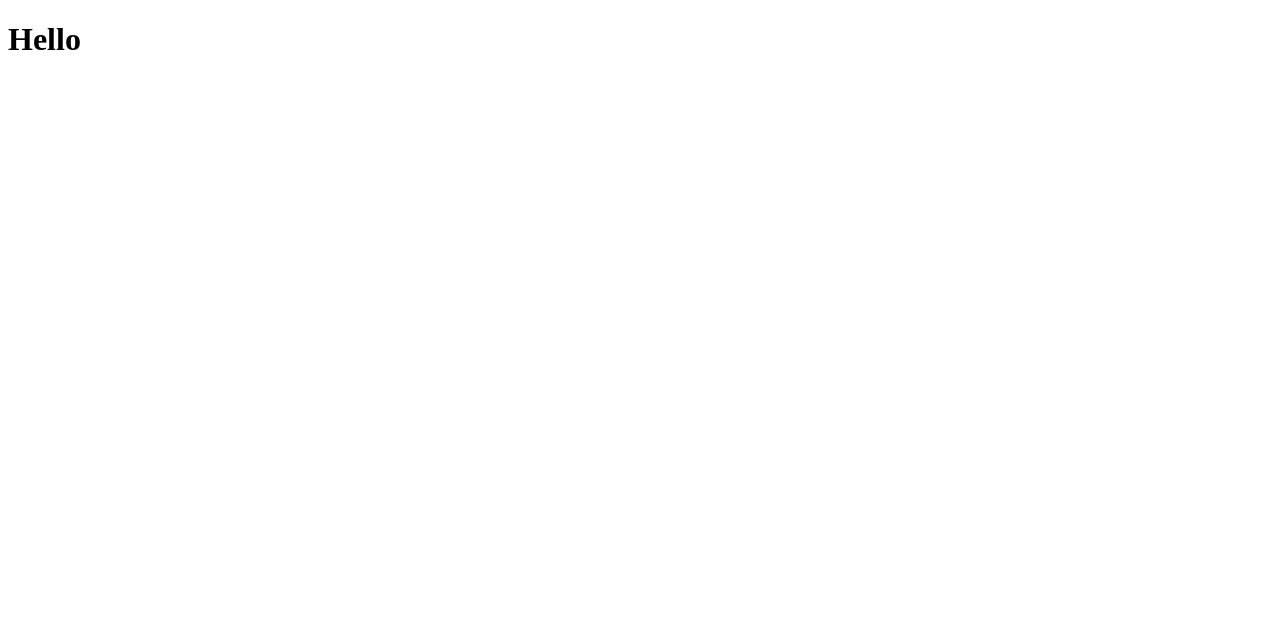
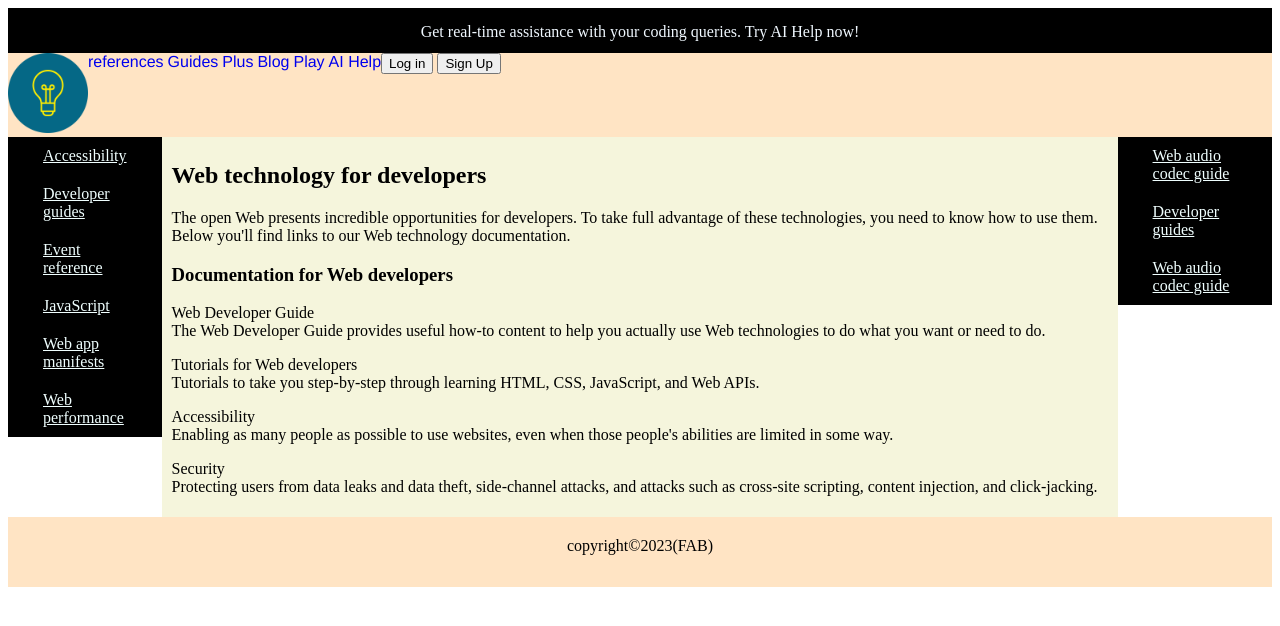
Before and after one commit to FarhanBeacon/homePage, a plain HTML site: page index.html in a window 1280 px wide. Drawn offline with Linux system fonts and the light colour scheme.

Commit message:
added extra features

```diff
--- a/index.html
+++ b/index.html
@@ -4,8 +4,63 @@
     <meta charset="UTF-8">
     <meta name="viewport" content="width=device-width, initial-scale=1.0">
     <title>Home Page</title>
+    <link rel="icon" href="images/favicon.ico">
+    <link rel="stylesheet" href="style.css">
 </head>
 <body>
-    <h1>Hello</h1>
+    <header>Get real-time assistance with your coding queries. Try AI Help now!</header>
+    <section class="style">
+        <div><img src="images/step01.png" height="80px" width="80px">
+        </div>
+        <nav id="anc">
+            <a href="https://www.google.com/">references</a>
+            <a href="https://www.google.com/">Guides</a>
+            <a href="https://www.google.com/">Plus</a>
+            <a href="https://www.google.com/">Blog</a>
+            <a href="https://www.google.com/">Play</a>
+            <a href="https://www.google.com/">AI Help</a>
+        </nav>
+        <div>
+            <button>Log in</button>
+            <button>Sign Up</button>
+        </div>
+    </section>
+
+    <section>
+        <nav class="nav-style">
+            <a href="https://www.google.com/">Accessibility</a>
+            <a href="https://www.google.com/">Developer guides</a>
+            <a href="https://www.google.com/">Event reference</a>
+            <a href="https://www.google.com/">JavaScript</a>
+            <a href="https://www.google.com/">Web app manifests</a>
+            <a href="https://www.google.com/">Web performance</a>
+        </nav>
+
+        <div id="mid-color">
+            <h1>Web technology for developers</h1>
+            <p>The open Web presents incredible opportunities for developers. To take full advantage of these technologies, you need to know how to use them. Below you'll find links to our Web technology documentation.</p>
+            <h3>Documentation for Web developers</h3>
+
+            <p> Web Developer Guide<br>
+                The Web Developer Guide provides useful how-to content to help you actually use Web technologies to do what you want or need to do.</p>
+
+            <p> Tutorials for Web developers<br>
+                Tutorials to take you step-by-step through learning HTML, CSS, JavaScript, and Web APIs.</p>
+
+            <p> Accessibility<br>
+                Enabling as many people as possible to use websites, even when those people's abilities are limited in some way.</p>
+
+            <p> Security<br>
+                Protecting users from data leaks and data theft, side-channel attacks, and attacks such as cross-site scripting, content injection, and click-jacking.</p>
+        </div>
+        <nav class="nav-style">
+            <a href="https://www.google.com/">Web audio codec guide</a>
+            <a href="https://www.google.com/">Developer guides</a>
+            <a href="https://www.google.com/">Web audio codec guide</a>
+        </nav>
+    </section>
+    <footer>
+        copyright©2023(FAB)
+    </footer>
 </body>
 </html>
--- /dev/null
+++ b/style.css
@@ -0,0 +1,40 @@
+header{
+    background-color: black;
+    color: aliceblue;
+    height: 30px;
+    text-align: center;
+    padding-top: 15px;
+}
+
+#anc a{
+    text-decoration: none;
+    font-weight: 400;
+    font-family:'Franklin Gothic Medium', 'Arial Narrow', Arial, sans-serif;
+}
+
+section{
+    display: flex;
+}
+
+.style{
+    background-color: bisque;
+}
+
+.nav-style a{
+    padding: 10px 35px;
+    color: azure;
+    background-color: black;
+    display: block;
+}
+
+#mid-color{
+    background-color:beige;
+    padding: 5px 10px;
+}
+
+footer{
+    background-color: bisque;
+    height: 50px;
+    padding-top: 20px;
+    text-align: center;
+}
```
Also changed, not shown: images/favicon.ico (added), images/favicon.png (added), images/step01.png (added).
